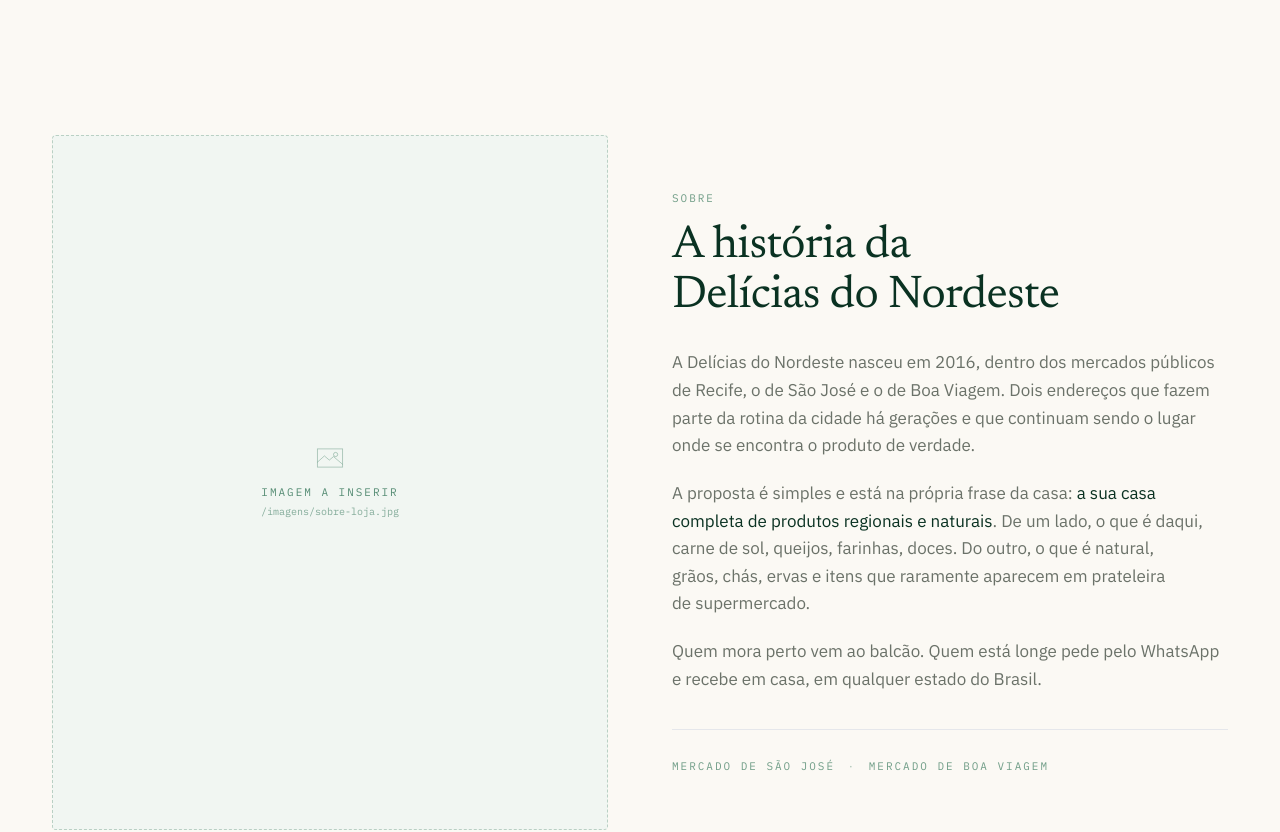
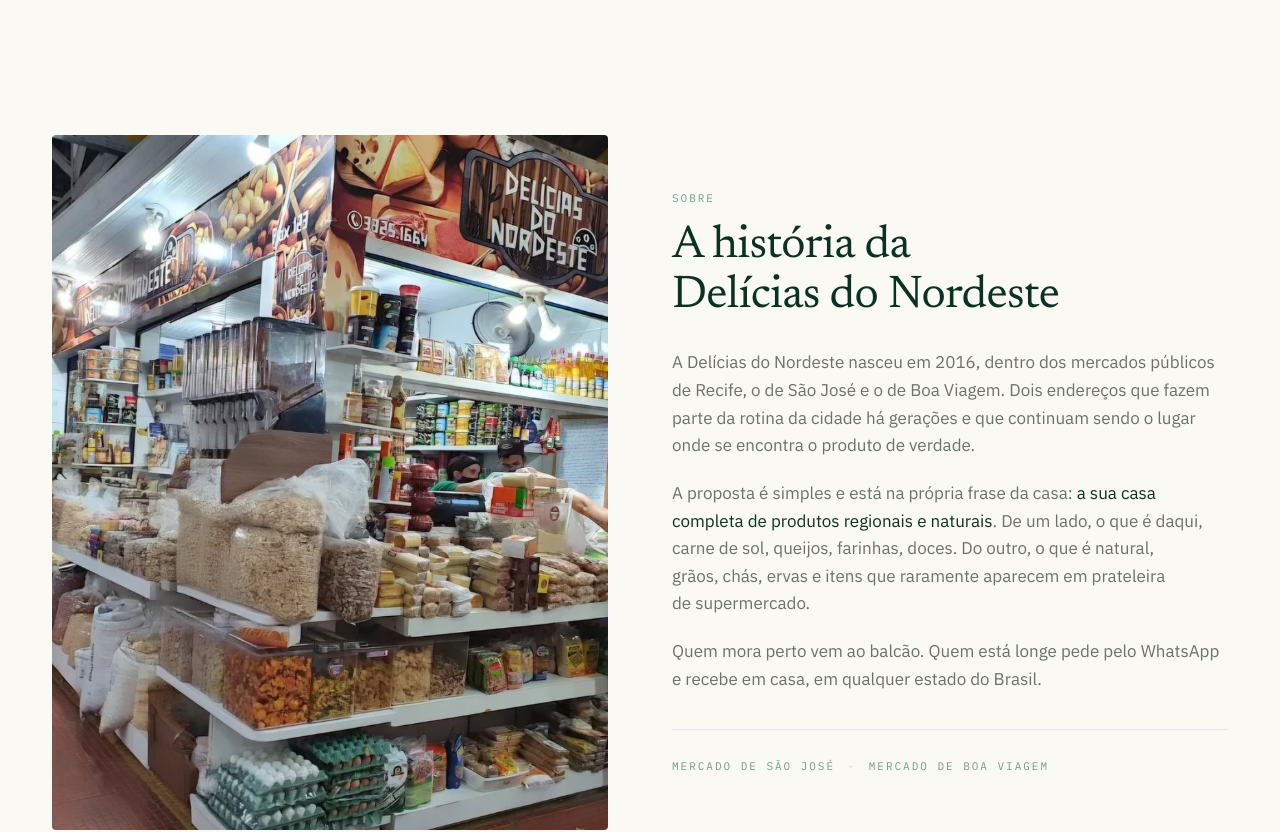
Before and after one commit to kaiopamorim-droid/Deliciasdonordeste, a React (Vite) app: page / in a window 1280 px wide. Shown: the part 4060-4892 px from the top of the page. Built offline with nearby package versions, Linux system fonts and the light colour scheme.

Commit message:
adiciona foto real na secao sobre

```diff
--- a/src/sections/Sobre.jsx
+++ b/src/sections/Sobre.jsx
@@ -8,7 +8,7 @@
         <div className="grid items-center gap-10 lg:grid-cols-2 lg:gap-16">
           <Revelar>
             <Figura
-              imagem={null}
+              imagem="/imagens/sobre-loja.jpg"
               arquivo="sobre-loja.jpg"
               alt="Fachada da Delícias do Nordeste no mercado"
               className="aspect-[4/5] w-full rounded-marca"
```
